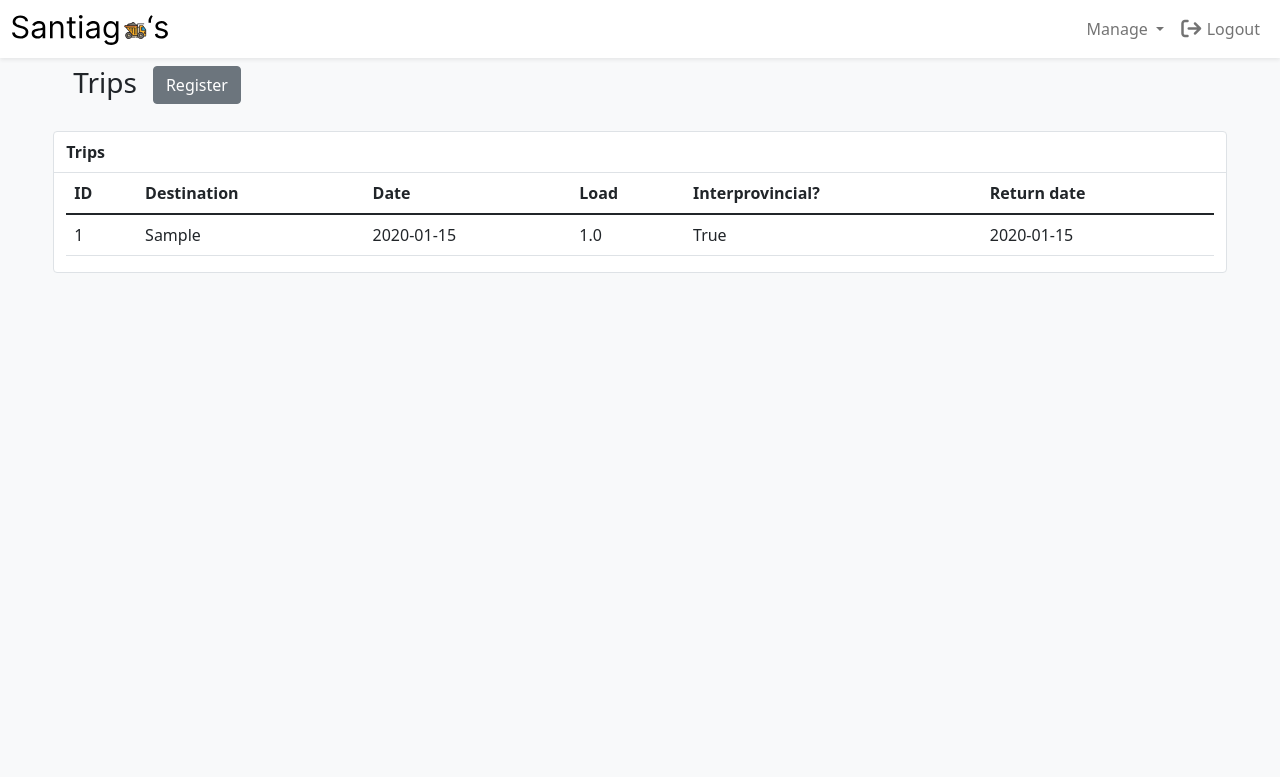
After one commit to jorgeajimenezl/database-2-project, a Flask app: page /manage/trip in a window 1280 px wide. The commit adds this page. Shown: the top 777 px of the page. Run offline with Flask 2, Linux system fonts and the light colour scheme; a user stored in the database is signed in; tables that the repository leaves empty hold one stand-in row (values such as "Sample post"); some libraries are stand-ins or nearby versions.

Commit message:
Fixed some issues and added manage trip page

```diff
--- a/app/data/routes.py
+++ b/app/data/routes.py
@@ -19,6 +19,7 @@ from .models import (
     Trip,
     Truck,
 )
+
 
 @data_bp.route("/register/truck", methods=["GET", "POST"])
 @role_required(["Administrator", "Manager"])
@@ -154,6 +155,22 @@ def manage_truck():
     )
 
 
+@data_bp.route("/manage/trip")
+@login_required()
+def manage_trip():
+    headers = ["ID", "Destination", "Date", "Load", "Interprovincial?", "Return date"]
+    trips = Trip.query.all()
+
+    def get_data(x: Trip):
+        i = InterprovincialTrip.query.filter_by(trip_id=x.id).first()
+        return [x.id, x.destination, x.date, x.load, bool(i), i.return_date if i else '-']
+
+    return render_template(
+        "data/manage_trip.html",
+        trips_headers=headers,
+        trips_data=list(map(get_data, trips))
+    )
+
 @data_bp.route("/register/employee", methods=["GET", "POST"])
 @role_required(["Administrator", "Manager"])
 def register_employee():
@@ -194,6 +211,7 @@ def register_employee():
 
     return render_template("data/register_employee.html", form=form)
 
+
 @data_bp.route("/register/trip", methods=["GET", "POST"])
 @role_required(["Administrator", "Manager"])
 def register_trip():
@@ -209,15 +227,15 @@ def register_trip():
                 date=form.date.data,
                 load=float(form.load.data),
                 destination=form.destination.data,
-                truck_id=form.truck.data
+                truck_id=form.truck.data,
             )
 
             if form.is_interprovincial.data:
                 InterprovincialTrip.create(
-                    trip_id=t.id,
-                    return_date=form.return_date.data
+                    trip_id=t.id, return_date=form.return_date.data
                 )
 
             flash("Successfull trip register", "success")
+            return redirect(url_for("data.manage_trip"))
 
     return render_template("data/register_trip.html", form=form)
--- a/app/templates/core/layout.html
+++ b/app/templates/core/layout.html
@@ -41,7 +41,7 @@
                             </a>
                             <ul class="dropdown-menu" aria-labelledby="navbarDropdown">
                                 <li><a class="dropdown-item" href="{{ url_for('data.manage_truck') }}">Truck</a></li>
-                                <li><a class="dropdown-item" href="{{ url_for('data.register_trip') }}">Trip</a></li>
+                                <li><a class="dropdown-item" href="{{ url_for('data.manage_trip') }}">Trip</a></li>
                                 <li><a class="dropdown-item" href="{{ url_for('data.manage_employee') }}">Employee</a>
                                 </li>
                             </ul>
--- /dev/null
+++ b/app/templates/data/manage_trip.html
@@ -0,0 +1,18 @@
+{% extends 'core/layout.html' %}
+{% block content %}
+<div class="row justify-content-center">
+    <div class="col-11 d-flex mb-3">
+        <div class="p-2">
+            <div class="h3">
+                Trips
+            </div>
+        </div>
+        <div class="ml-auto p-2">
+            <a class="btn btn-secondary" href="{{ url_for('data.register_trip') }}" role="button">Register</a>
+        </div>
+    </div>
+    {% with title='Trips', headers=trips_headers, data=trips_data %}
+    {% include 'data/_table.html' %}
+    {% endwith %}
+</div>
+{% endblock %}
```
